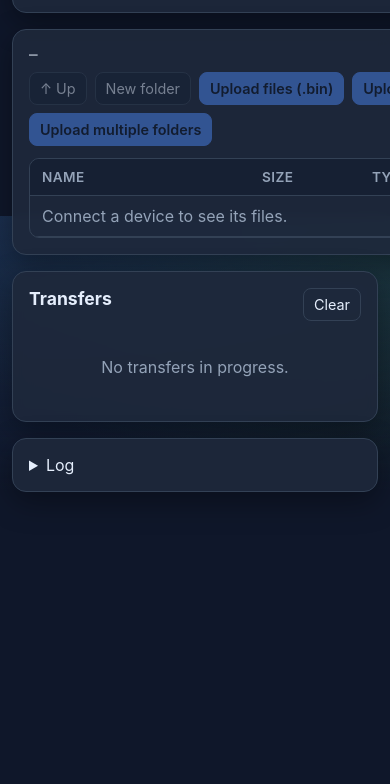
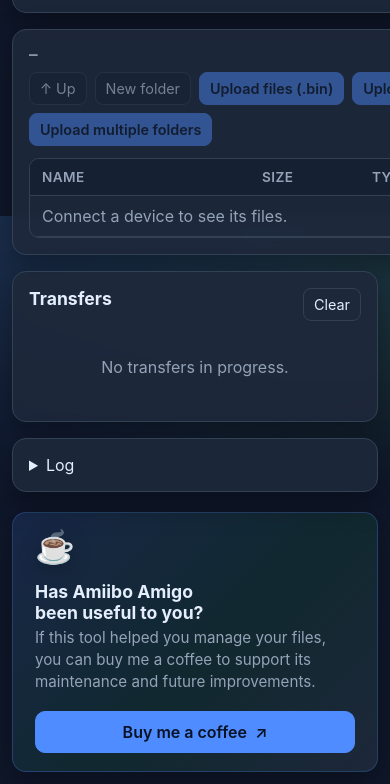
Before and after one commit to aitorvillarhernando/amiigo, a plain HTML site: page index.html in a window 390 px wide. Shown: the part 628-1412 px from the top of the page. Before the commit the page ends 1132 px from the top, so only its background shows below. Drawn offline with Linux system fonts and the light colour scheme.

Commit message:
feat: add support footer and localization for support message

```diff
--- a/css/base.css
+++ b/css/base.css
@@ -27,4 +27,5 @@ body {
   background: radial-gradient(1200px 600px at 10% -10%, #1d3358 0%, transparent 60%),
               radial-gradient(900px 500px at 100% 0%, #1b3a2f 0%, transparent 55%),
               var(--bg);
+  text-wrap: pretty;
 }
--- a/css/components.css
+++ b/css/components.css
@@ -41,6 +41,7 @@ h1 { margin: 0; font-size: 1.6rem; line-height: 1.1; }
 .help li { margin: 4px 0; }
 .help a { color: var(--info); text-decoration: none; }
 .help a:hover { text-decoration: underline; }
+.support-footer-btn:hover { transform: translateY(-1px); }
 
 .btn {
   appearance: none; border: 1px solid var(--border); background: #162033; color: var(--text);
--- a/css/layout.css
+++ b/css/layout.css
@@ -6,6 +6,17 @@
 .toolbar { display: flex; flex-wrap: wrap; gap: 10px; align-items: center; justify-content: space-between; margin-bottom: 12px; }
 .toolbar-actions { display: flex; flex-wrap: wrap; gap: 8px; }
 .transfers-head { display: flex; align-items: center; justify-content: space-between; margin-bottom: 8px; }
+.support-footer { width: 100%; margin-top: 4px; }
+.support-footer-inner { display: flex; align-items: center; gap: 18px; padding: 18px 22px; border-radius: var(--radius); border: 1px solid rgba(79,140,255,.25); background: linear-gradient(135deg, rgba(79,140,255,.14), rgba(34,197,94,.10) 55%, rgba(30,41,59,.95)); box-shadow: var(--shadow); }
+.support-footer-icon { font-size: 2rem; line-height: 1; flex: 0 0 auto; filter: drop-shadow(0 4px 10px rgba(0,0,0,.25)); }
+.support-footer-text { flex: 1; min-width: 0; overflow-wrap: break-word; }
+.support-footer-text h2 { margin: 0 0 4px; font-size: 1.1rem; text-wrap: balance;  }
+.support-footer-text p { margin: 0; color: var(--muted); font-size: .95rem; line-height: 1.45; }
+.support-footer-btn { flex: 0 0 auto; white-space: nowrap; text-decoration: none; display: inline-flex; align-items: center; gap: 8px; font-weight: 600; }
+@media (max-width: 900px) {
+  .support-footer-inner { flex-direction: column; align-items: flex-start; text-align: left; }
+  .support-footer-btn { width: 100%; justify-content: center; }
+}
 
 @media (max-width: 900px) {
   .main { grid-template-columns: 1fr; }
--- a/index.html
+++ b/index.html
@@ -63,7 +63,7 @@
             <li data-i18n="help.li2">En el dispositivo, entra al modo de transferencia de archivos por Bluetooth.</li>
             <li data-i18n="help.li3">La verificación tras la subida compara el tamaño reportado por el dispositivo con el archivo local.</li>
             <li data-i18n="help.li4">Para mover: pulsa "Mover" (📦) en un elemento, navega a la carpeta destino y usa "Mover aquí".</li>
-            <li class="muted"><span data-i18n="help.source">Fuente de .bin:</span> <a href="https://drive.google.com/drive/folders/1-kd-PpAzqvOhgiFTymWSQXdfWGlZiAuP" target="_blank" rel="noopener noreferrer" data-i18n="help.sourceLink">Google Drive (colección)</a></li>
+            <li id="localDriveSourceItem" class="muted"><span data-i18n="help.source">Fuente de .bin:</span> <a href="https://drive.google.com/drive/folders/1-kd-PpAzqvOhgiFTymWSQXdfWGlZiAuP" target="_blank" rel="noopener noreferrer" data-i18n="help.sourceLink">Google Drive (colección)</a></li>
           </ul>
         </details>
       </aside>
@@ -127,6 +127,19 @@
         <pre id="log" class="log"></pre>
       </details>
     </section>
+    <footer class="support-footer" aria-label="Support">
+      <div class="support-footer-inner">
+        <div class="support-footer-icon" aria-hidden="true">☕</div>
+        <div class="support-footer-text">
+          <h2 data-i18n="footer.supportTitle">¿Te ha sido útil Amiibo Amigo?</h2>
+          <p data-i18n="footer.supportCopy">Si esta herramienta te ha ayudado a gestionar tus archivos, puedes invitarme a un café para apoyar su mantenimiento y futuras mejoras.</p>
+        </div>
+        <a href="https://ko-fi.com/aitorvillarhernando" target="_blank" rel="noopener noreferrer" class="btn btn-primary support-footer-btn">
+          <span data-i18n="footer.supportButton">Invítame a un café</span>
+          <span aria-hidden="true">↗</span>
+        </a>
+      </div>
+    </footer>
   </div>
 
   <div id="pathModal" class="modal hidden" aria-hidden="true">
--- a/js/i18n.js
+++ b/js/i18n.js
@@ -55,6 +55,11 @@ const translations = {
     'help.li4': 'Para mover: pulsa "Mover" (📦) en un elemento, navega a la carpeta destino y usa "Mover aquí".',
     'help.source': 'Fuente de .bin:',
     'help.sourceLink': 'Google Drive (colección)',
+    'help.support': 'Si te resulta útil:',
+    'help.supportLink': 'Invítame a un café',
+    'footer.supportTitle': '¿Te ha sido útil Amiibo Amigo?',
+    'footer.supportCopy': 'Si esta herramienta te ha ayudado a gestionar tus archivos, puedes invitarme a un café para apoyar su mantenimiento y futuras mejoras.',
+    'footer.supportButton': 'Invítame a un café',
     'browser.up': '↑ Arriba',
     'browser.upTitle': 'Subir nivel',
     'browser.mkdir': 'Nueva carpeta',
@@ -216,6 +221,11 @@ const translations = {
     'help.li4': 'To move: click "Move" (📦) on an item, navigate to the destination, and press "Move here".',
     'help.source': 'Source of .bin files:',
     'help.sourceLink': 'Google Drive (collection)',
+    'help.support': 'If you find it useful:',
+    'help.supportLink': 'Buy me a coffee',
+    'footer.supportTitle': 'Has Amiibo Amigo been useful to you?',
+    'footer.supportCopy': 'If this tool helped you manage your files, you can buy me a coffee to support its maintenance and future improvements.',
+    'footer.supportButton': 'Buy me a coffee',
     'browser.up': '↑ Up',
     'browser.upTitle': 'Go up one level',
     'browser.mkdir': 'New folder',
--- a/js/main.js
+++ b/js/main.js
@@ -94,7 +94,14 @@ ui.pasteMoveBtn.addEventListener('click', pasteMove);
 ui.cancelMoveBtn.addEventListener('click', cancelMove);
 ui.dfuBtn.addEventListener('click', updateFirmwareFlow);
 
+function initLocalOnlyLinks() {
+  const isLocal = ['localhost', '127.0.0.1', '[::1]'].includes(location.hostname);
+  const driveItem = document.getElementById('localDriveSourceItem');
+  if (driveItem) driveItem.style.display = isLocal ? '' : 'none';
+}
+
 // Init
+initLocalOnlyLinks();
 initBluetoothSupport();
 renderPathbar();
 renderFiles();
```
